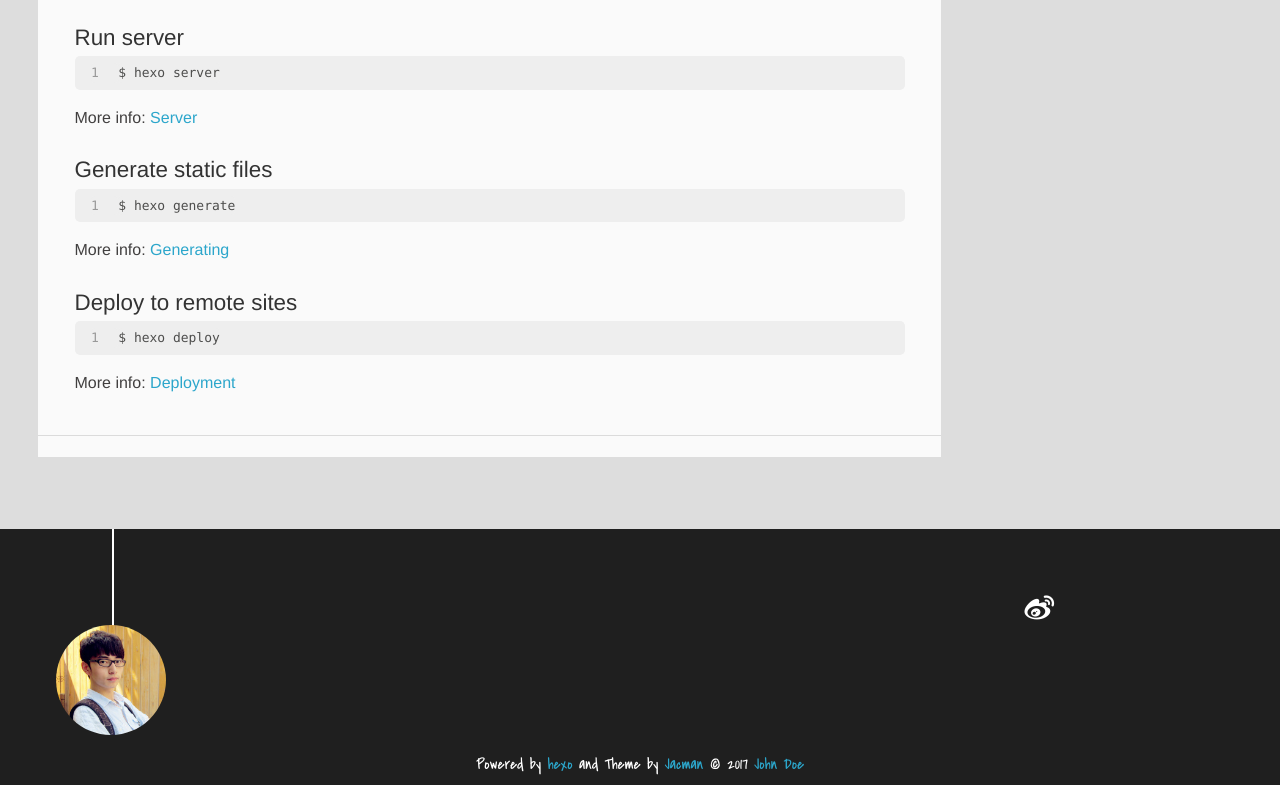
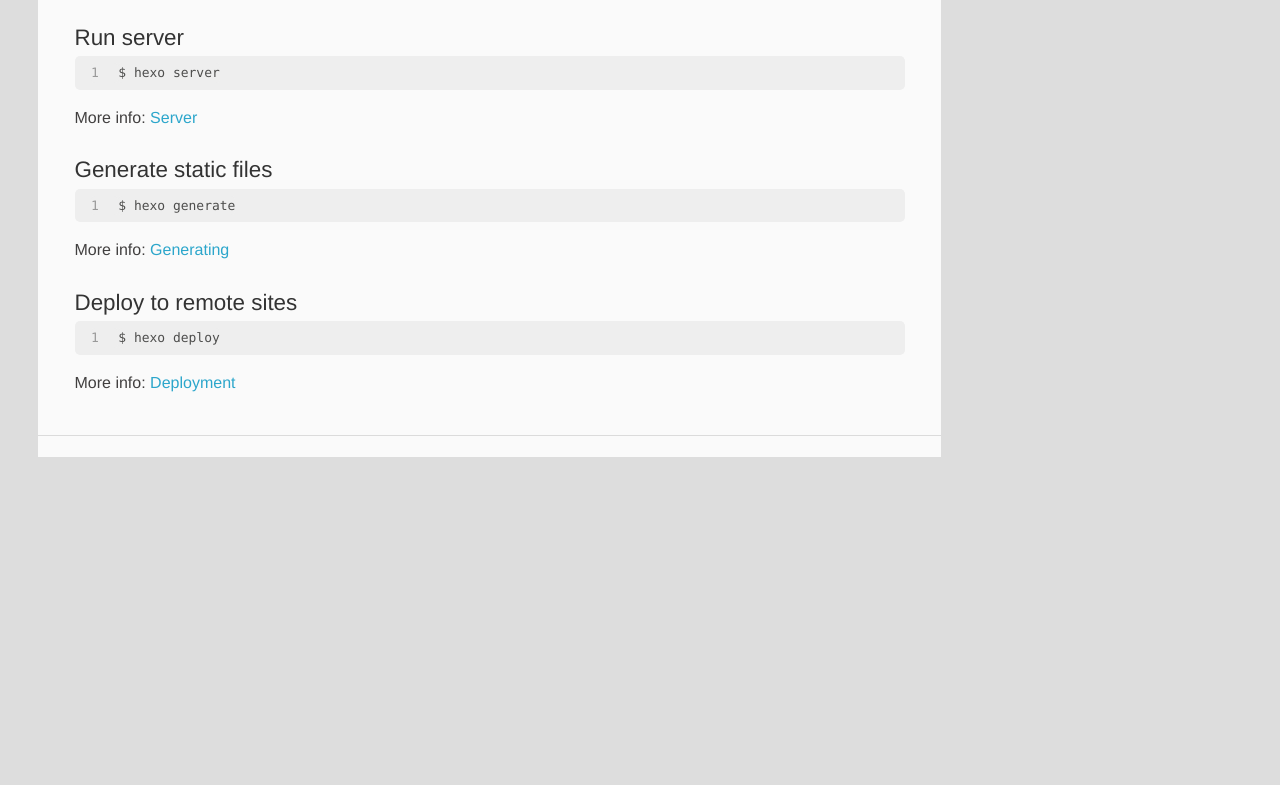
Before and after one commit to Stepan-second/Stepan-second.github.io, a plain HTML site: page index.html in a window 1280 px wide. Shown: the part 628-1413 px from the top of the page. After the commit the page ends 1141 px from the top, so only its background shows below. Drawn offline with Linux system fonts and the light colour scheme; a script that the page names is missing.

Commit message:
Site updated: 2017-12-25 13:49:31

```diff
--- a/index.html
+++ b/index.html
@@ -180,42 +180,7 @@
 </aside>
 </div>
     </div>
-    <footer><div id="footer" >
 
-	<div class="line">
-		<span></span>
-		<div class="author"></div>
-	</div>
-
-
-
-
-	<div class="social-font" class="clearfix">
-
-		<a href="http://weibo.com/2176287895" target="_blank" class="icon-weibo" title="微博"></a>
-
-
-
-
-
-
-
-
-
-
-	</div>
-
-
-
-		<p class="copyright">
-		Powered by <a href="http://hexo.io" target="_blank" title="hexo">hexo</a> and Theme by <a href="https://github.com/wuchong/jacman" target="_blank" title="Jacman">Jacman</a> © 2017
-
-		<a href="/about" target="_blank" title="John Doe">John Doe</a>
-
-
-		</p>
-</div>
-</footer>
     <script src="/js/jquery-2.0.3.min.js"></script>
 <script src="/js/jquery.imagesloaded.min.js"></script>
 <script src="/js/gallery.js"></script>
```
